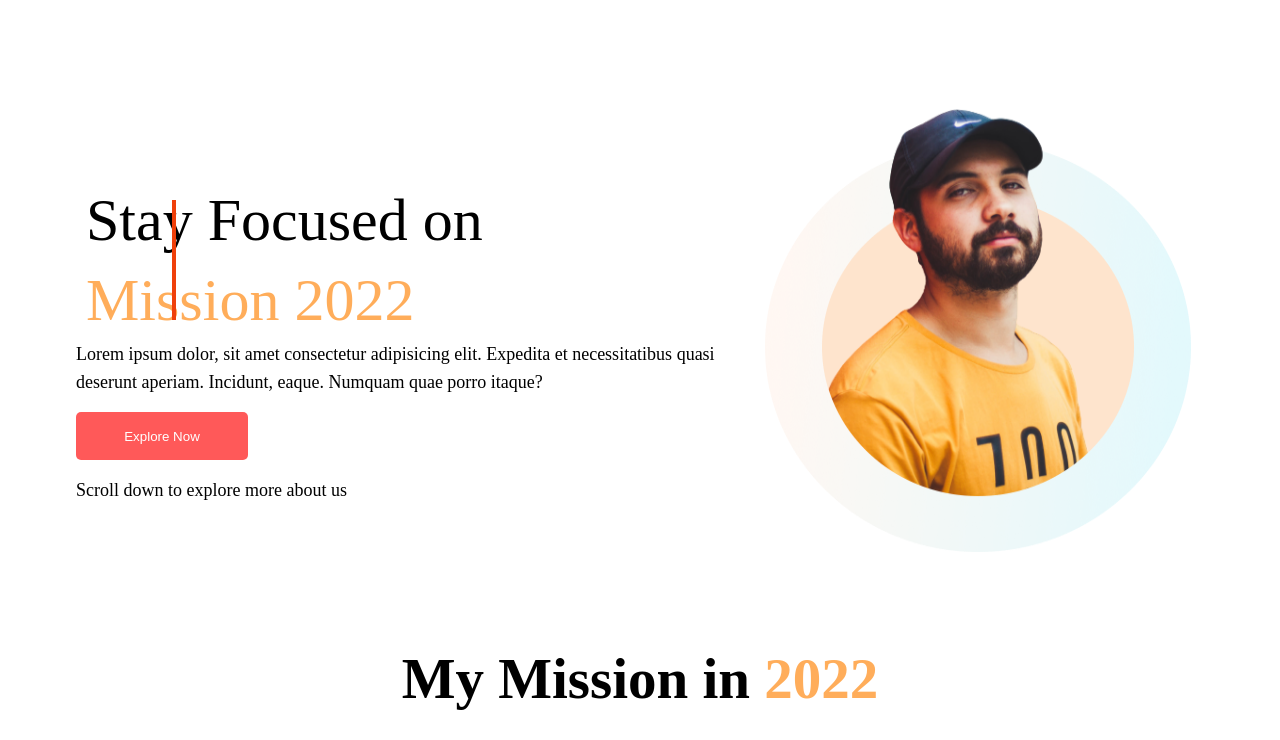
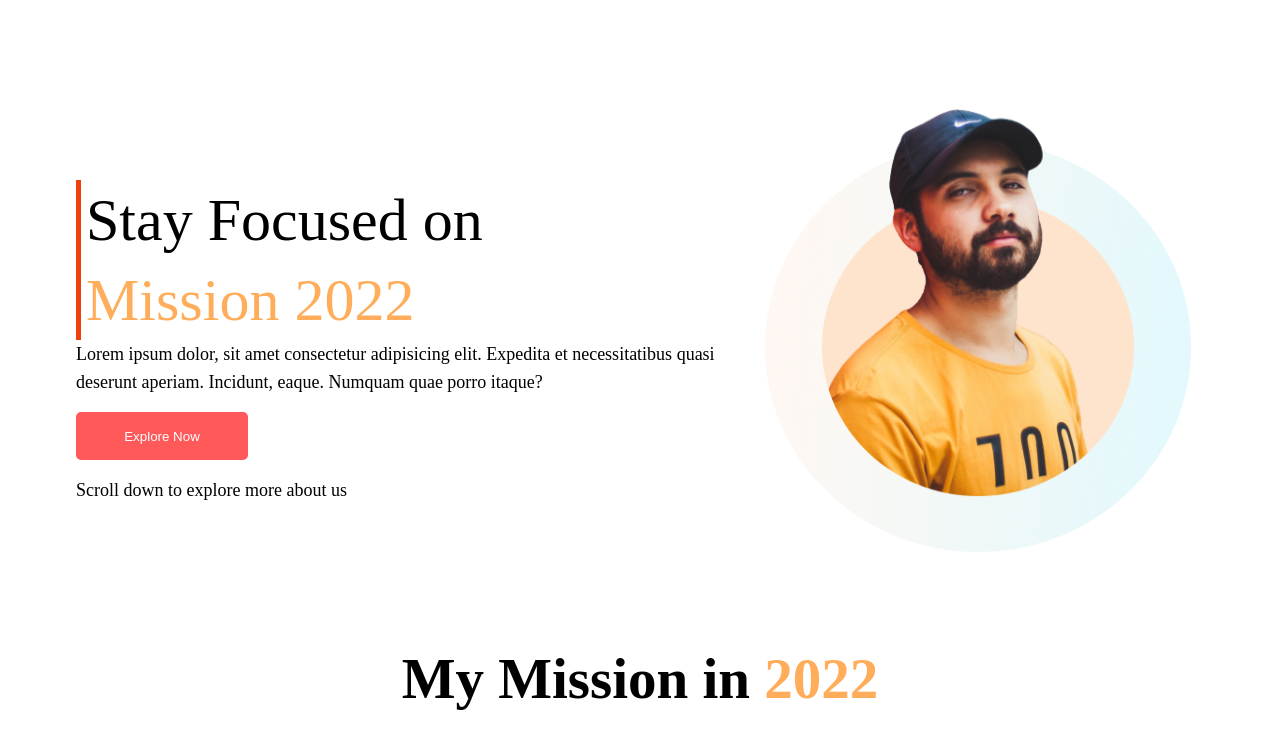
Before and after one commit to Sakib-01/Mission-2022-responsive, a plain HTML site: page index.html in a window 1280 px wide. Shown: the top 740 px of the page. Drawn offline with Linux system fonts and the light colour scheme.

Commit message:
banner side  border fixed

```diff
--- a/styles/style.css
+++ b/styles/style.css
@@ -22,15 +22,17 @@ span{
 }
 .banner-text h1{
     width: 503px;
-    margin-left: 10px;
     height: 160px;
     font-size: 60px;
     font-weight: 400;
     line-height: 80px;
-    letter-spacing: 0px
+    letter-spacing: 0px;
+    border-left: 5px solid #ef400b;
+    padding-left: 5px;
+
 
 }
-.banner-text h1::before{
+/* .banner-text h1::before{
 
     content: '';
     position: absolute;
@@ -45,7 +47,7 @@ span{
 
     bottom: -121px;
     background-color: #ef400b;
-}
+} */
 
 .banner-text p{
     font-size: 18px;
```
